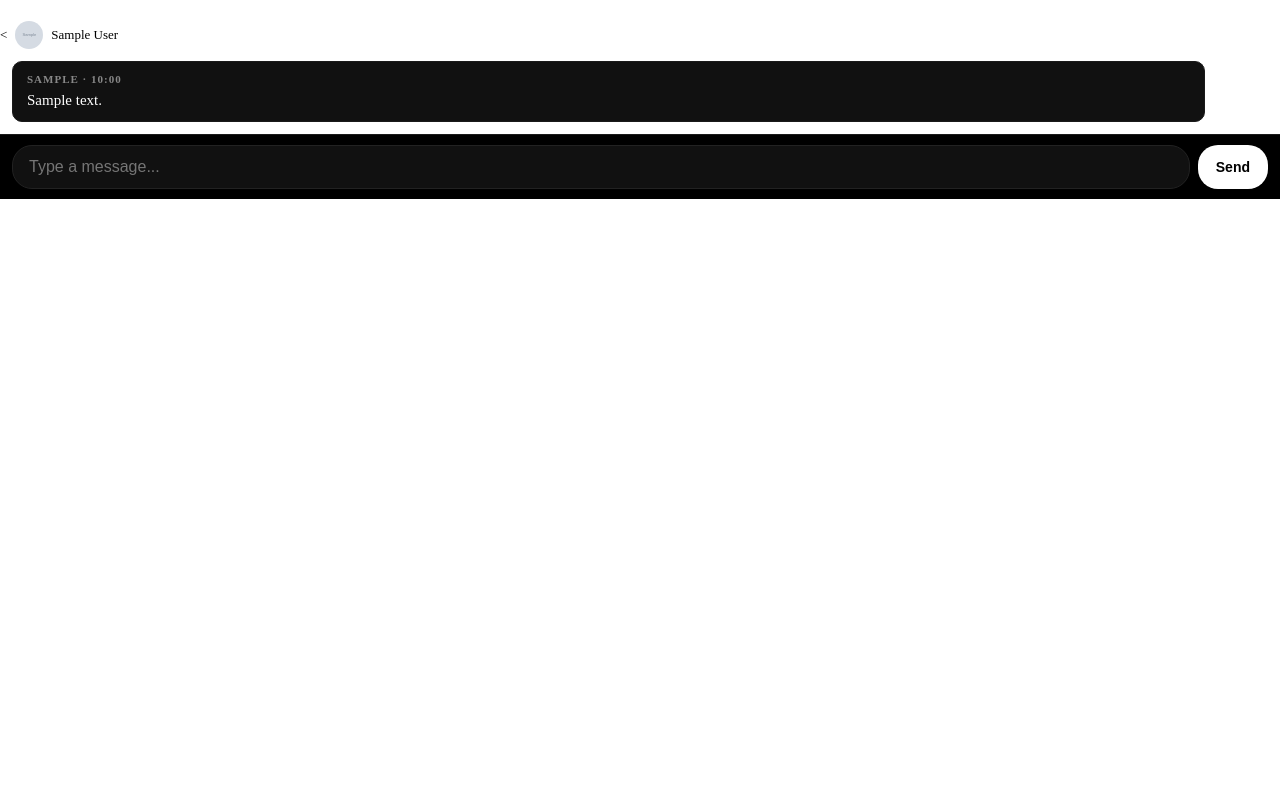
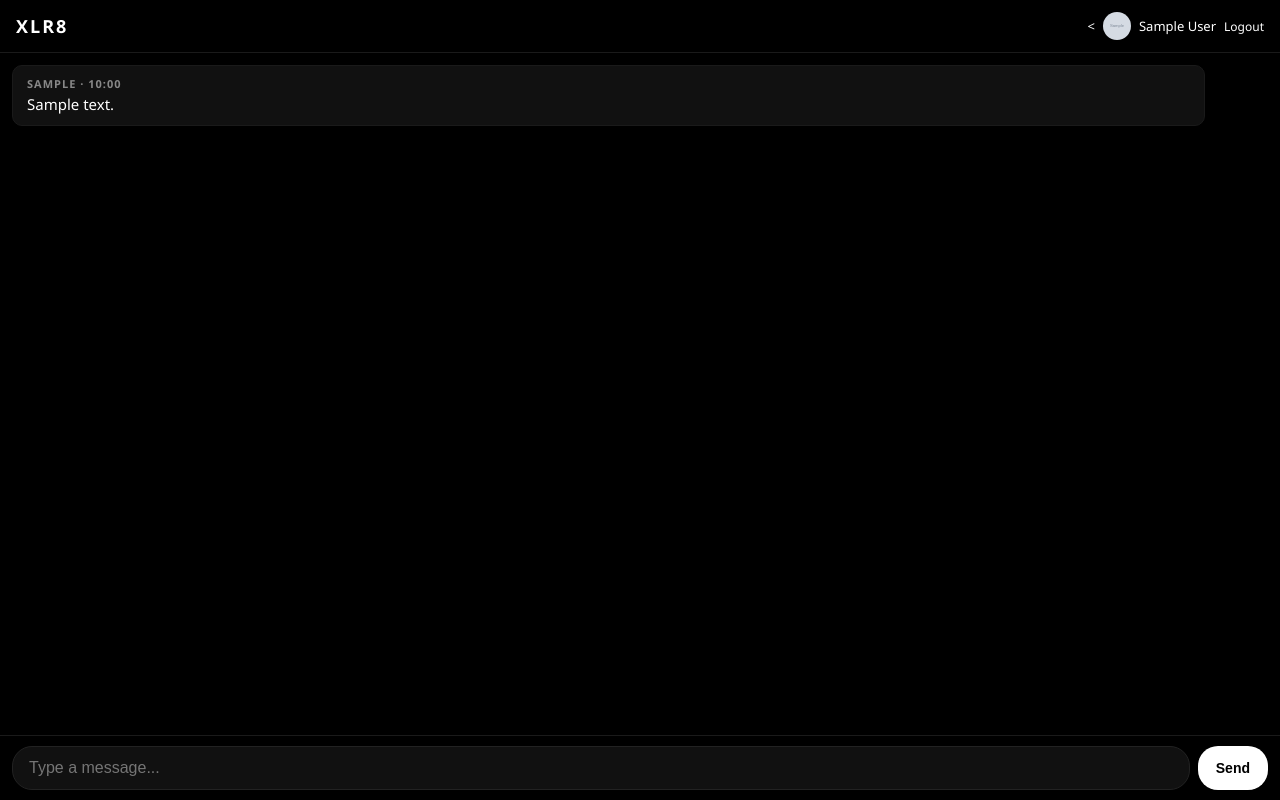
Before and after one commit to pubgprogamer194-ops/XLR8, a Flask app: template templates/index.html in a window 1280 px wide. Run offline with Flask 3, Linux system fonts and the light colour scheme; the template is opened without the code that fills it: values that come from a table or form of the project are taken from there, others are empty; tables that the repository leaves empty hold one stand-in row (values such as "Sample post"); grey boxes marked "Sample" are stand-in pictures; some libraries are stand-ins or nearby versions.

Commit message:
Update index.html

```diff
--- a/templates/index.html
+++ b/templates/index.html
@@ -3,20 +3,6 @@
 <head>
     <meta name="viewport" content="width=device-width, initial-scale=1.0, maximum-scale=1.0, user-scalable=no">
     <title>XLR8</title>
-    <style>
-        :root {
-            --bg: #000000; --text: #ffffff; --card: #111111; --border: #1a1a1a;
-            --input-bg: #111111; --input-border: #222222; --placeholder: #555555;
-            --button-bg: #ffffff; --button-text: #000000; --button-hover: #dddddd;
-            --nick-color: #888888; --status: #666666;
-        }
-        [data-theme="light"] {
-            --bg: #ffffff; --text: #000000; --card: #f5f5f5; --border: #e0e0e0;
-            --input-bg: #f5f5f5; --input-border: #e0e0e0; --placeholder: #999999;
-            --button-bg: #000000; --button-text: #ffffff; --button-hover: #333333;
-            --nick-color: #666666; --status: #999999;
-        }
-        * { margin: 0; padding: 0; box-sizing: border-box; }
     <style>
         * { margin: 0; padding: 0; box-sizing: border-box; }
 
@@ -28,22 +14,47 @@
         body {
             overflow-x: hidden;
             width: 100vw;
+            font-family: 'Segoe UI', system-ui, -apple-system, sans-serif;
+            background: #000000;
+            color: #ffffff;
+            height: 100vh;
+            display: flex;
+            flex-direction: column;
+            overflow: hidden;
+            -webkit-text-size-adjust: 100%;
         }
 
-    /* rest of your CSS... */
-        }
         .header {
             padding: 12px 16px;
-            border-bottom: 1px solid var(--border);
+            border-bottom: 1px solid #1a1a1a;
             display: flex;
             align-items: center;
             justify-content: space-between;
             flex-shrink: 0;
             min-height: 50px;
         }
-        .logo { font-size: 18px; font-weight: 600; letter-spacing: 2px; color: var(--text); }
-        .user-info { display: flex; align-items: center; gap: 8px; font-size: 13px; }
-        .user-info img { width: 28px; height: 28px; border-radius: 50%; object-fit: cover; }
+
+        .logo {
+            font-size: 18px;
+            font-weight: 600;
+            letter-spacing: 2px;
+            color: #ffffff;
+        }
+
+        .user-info {
+            display: flex;
+            align-items: center;
+            gap: 8px;
+            font-size: 13px;
+        }
+
+        .user-info img {
+            width: 28px;
+            height: 28px;
+            border-radius: 50%;
+            object-fit: cover;
+        }
+
         #messages {
             flex: 1;
             overflow-y: auto;
@@ -53,51 +64,62 @@
             gap: 8px;
             -webkit-overflow-scrolling: touch;
         }
+
         .message {
             max-width: 95%;
             padding: 10px 14px;
-            background: var(--card);
-            border: 1px solid var(--border);
+            background: #111111;
+            border: 1px solid #1a1a1a;
             border-radius: 10px;
             line-height: 1.4;
             font-size: 15px;
             word-wrap: break-word;
+            overflow-wrap: break-word;
+            word-break: break-word;
         }
+
         .message .nick {
             font-size: 11px;
             font-weight: 600;
-            color: var(--nick-color);
+            color: #888888;
             margin-bottom: 3px;
             text-transform: uppercase;
             letter-spacing: 1px;
         }
-        .message .text { color: var(--text); font-size: 15px; }
+
+        .message .text {
+            color: #ffffff;
+            font-size: 15px;
+        }
+
         .input-area {
             padding: 10px 12px;
-            border-top: 1px solid var(--border);
+            border-top: 1px solid #1a1a1a;
             display: flex;
             gap: 8px;
             align-items: center;
             flex-shrink: 0;
-            background: var(--bg);
+            background: #000000;
             min-height: 60px;
         }
+
         #msgInput {
             flex: 1;
             padding: 12px 16px;
-            background: var(--input-bg);
-            border: 1px solid var(--input-border);
+            background: #111111;
+            border: 1px solid #222222;
             border-radius: 20px;
-            color: var(--text);
+            color: #ffffff;
             font-size: 16px;
             outline: none;
             min-height: 44px;
             -webkit-appearance: none;
         }
+
         button {
             padding: 12px 18px;
-            background: var(--button-bg);
-            color: var(--button-text);
+            background: #ffffff;
+            color: #000000;
             border: none;
             border-radius: 20px;
             font-size: 14px;
@@ -108,7 +130,6 @@
             -webkit-appearance: none;
         }
 
-        /* iPhone 6S specific (375px width) */
         @media (max-width: 375px) {
             .logo { font-size: 16px; }
             .user-info { font-size: 12px; }
@@ -127,7 +148,7 @@
         <div class="user-info">
             {% if user.picture %}<<img src="{{ user.picture }}">{% endif %}
             <span>{{ user.name }}</span>
-            <a href="/logout" style="color: var(--text); text-decoration: none; font-size: 12px;">Logout</a>
+            <a href="/logout" style="color: #ffffff; text-decoration: none; font-size: 12px;">Logout</a>
         </div>
     </div>
     <div id="messages">
```
Lines whose indentation alone changed are shown as unchanged.
